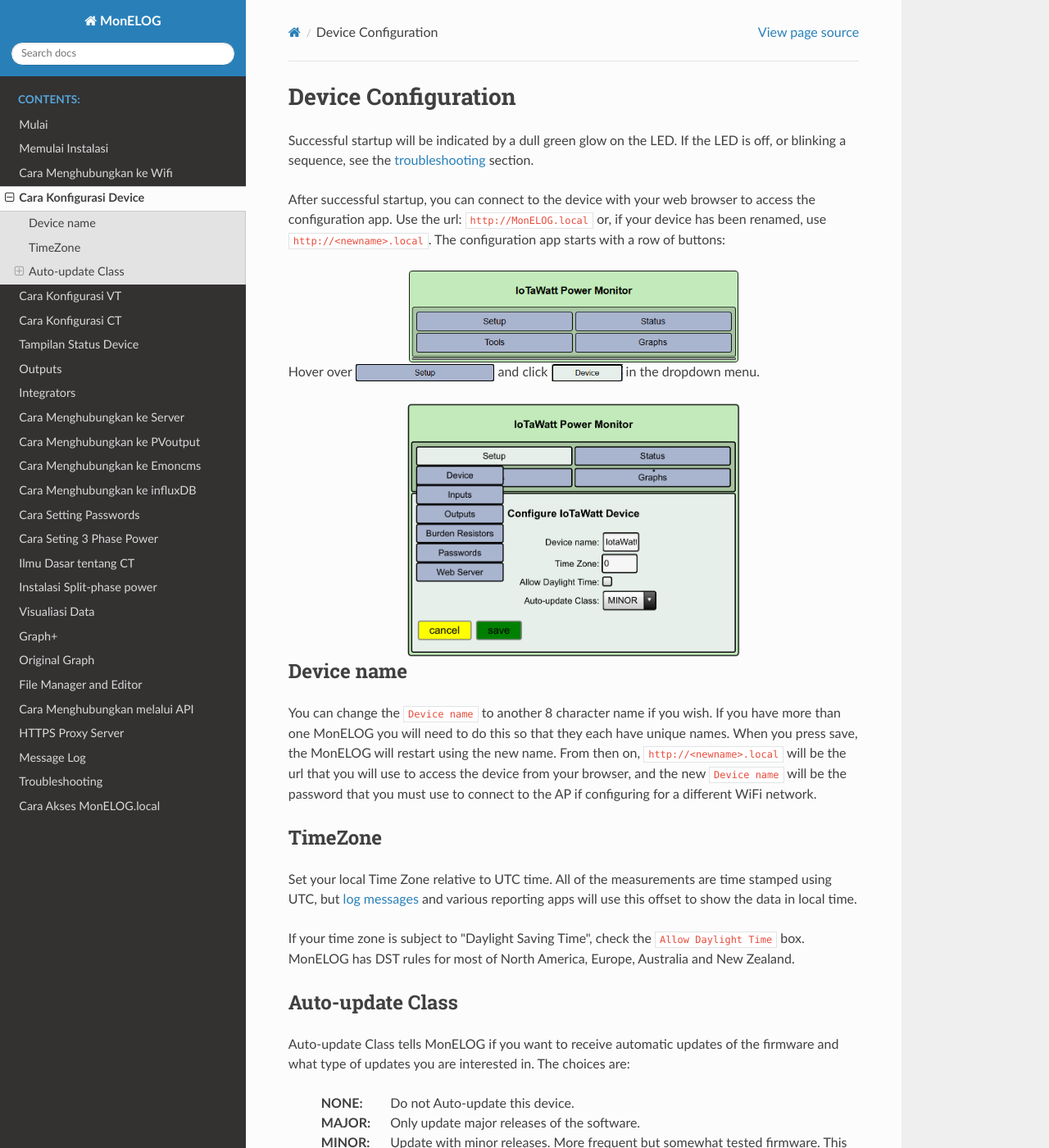
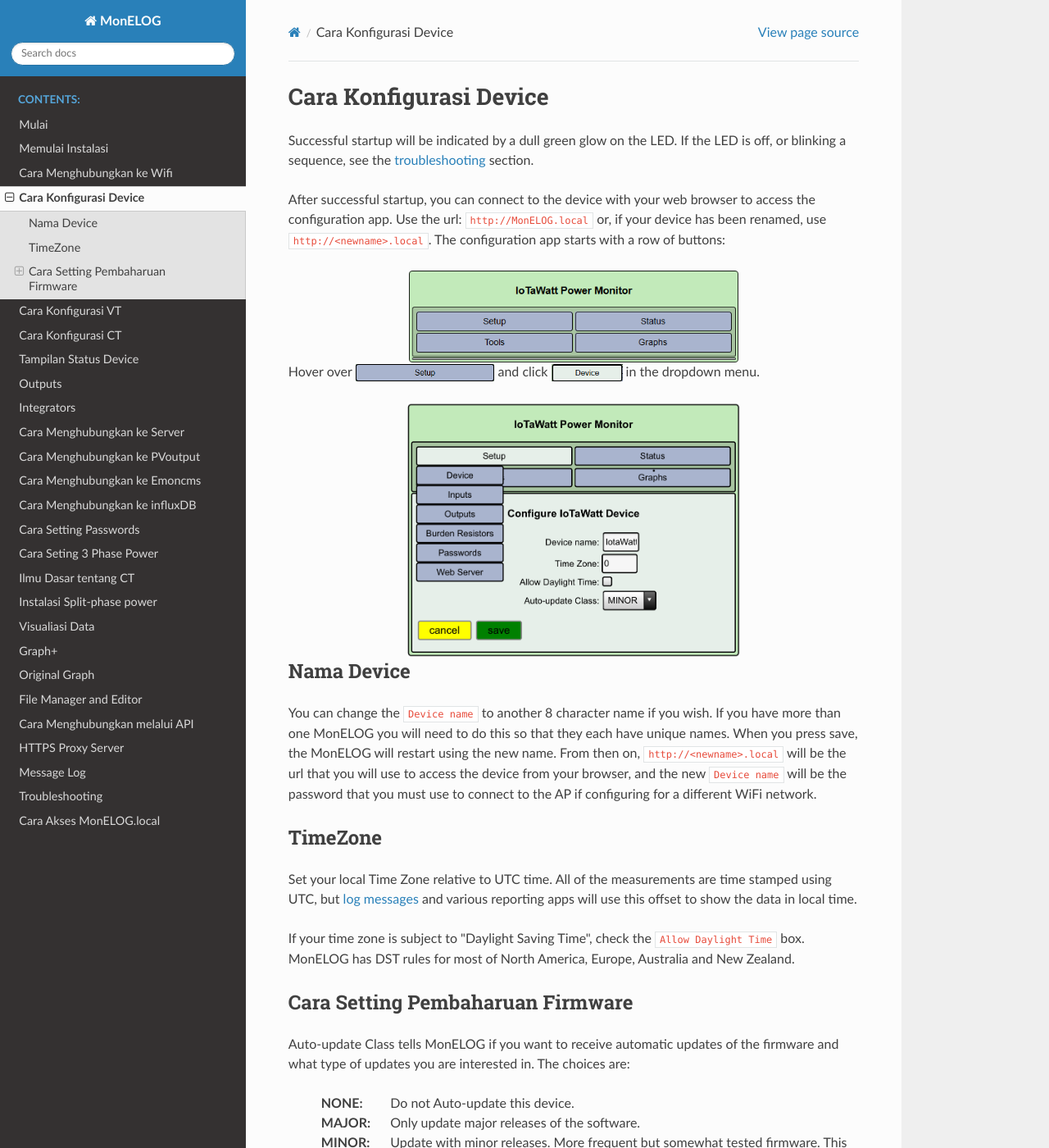
Before and after one commit to PT-MIT/MonELOG, a Sphinx documentation site: the page built from Docs/devConfig.rst, in a window 1280 px wide and 1400 px high. Shown: the whole window at 82% size. Built offline with Sphinx 7.4.7 and the Read the Docs theme 2.0.0, drawn with Linux system fonts in a browser that asks for light colours; formulas are drawn with MathJax 3; pages that are not in the unit, such as notebooks, are missing from menus.

Commit message:
Update devConfig.rst

```diff
--- a/Docs/devConfig.rst
+++ b/Docs/devConfig.rst
@@ -1,4 +1,4 @@
-Device Configuration
+Cara Konfigurasi Device
 ====================
 
 Successful startup will be indicated by a dull green glow on the LED.
@@ -22,7 +22,7 @@
     :align: center
     :alt: Config Device image
 
-Device name
+Nama Device
 -----------
 
 You can change the ``Device name`` to another 8 character name if you wish.
@@ -45,7 +45,7 @@
 check the ``Allow Daylight Time`` box.
 MonELOG has DST rules for most of North America, Europe, Australia and New Zealand.
 
-Auto-update Class
+Cara Setting Pembaharuan Firmware
 -----------------
 
 Auto-update Class tells MonELOG if you want to receive
```
